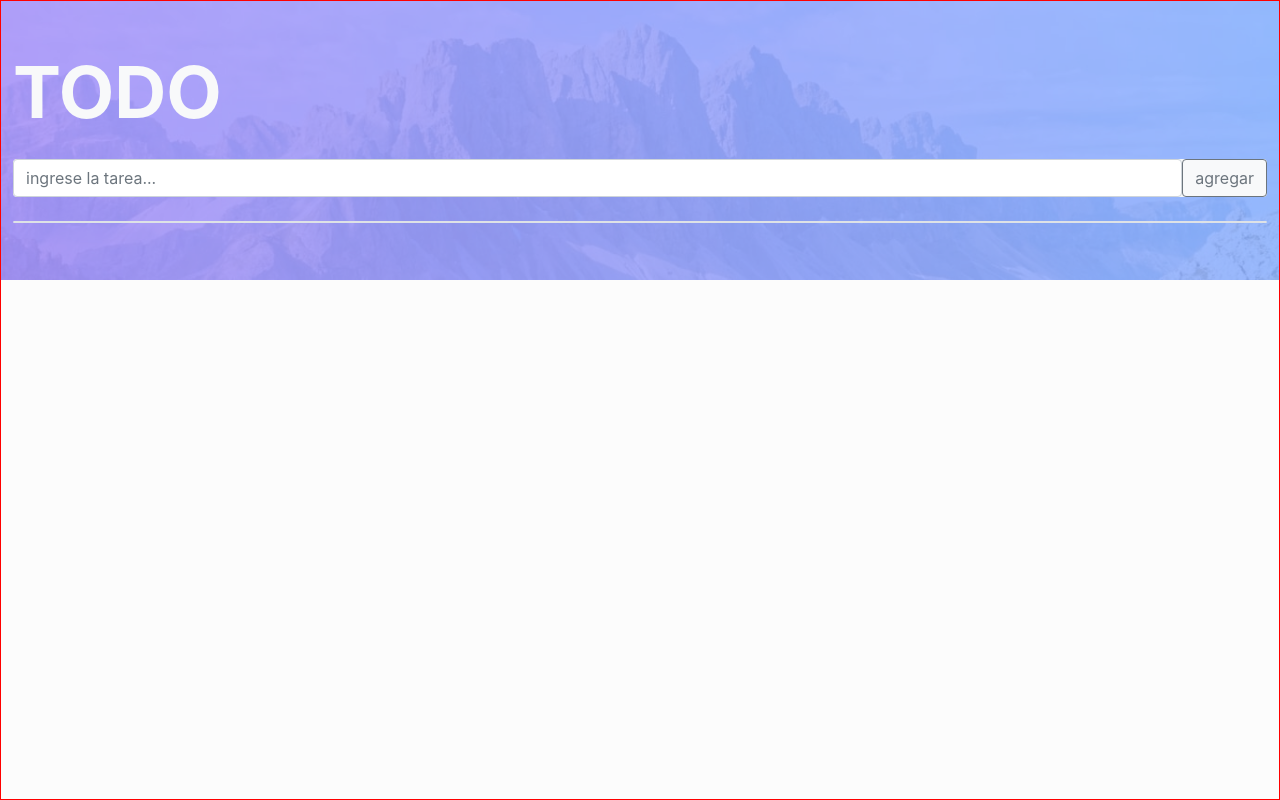
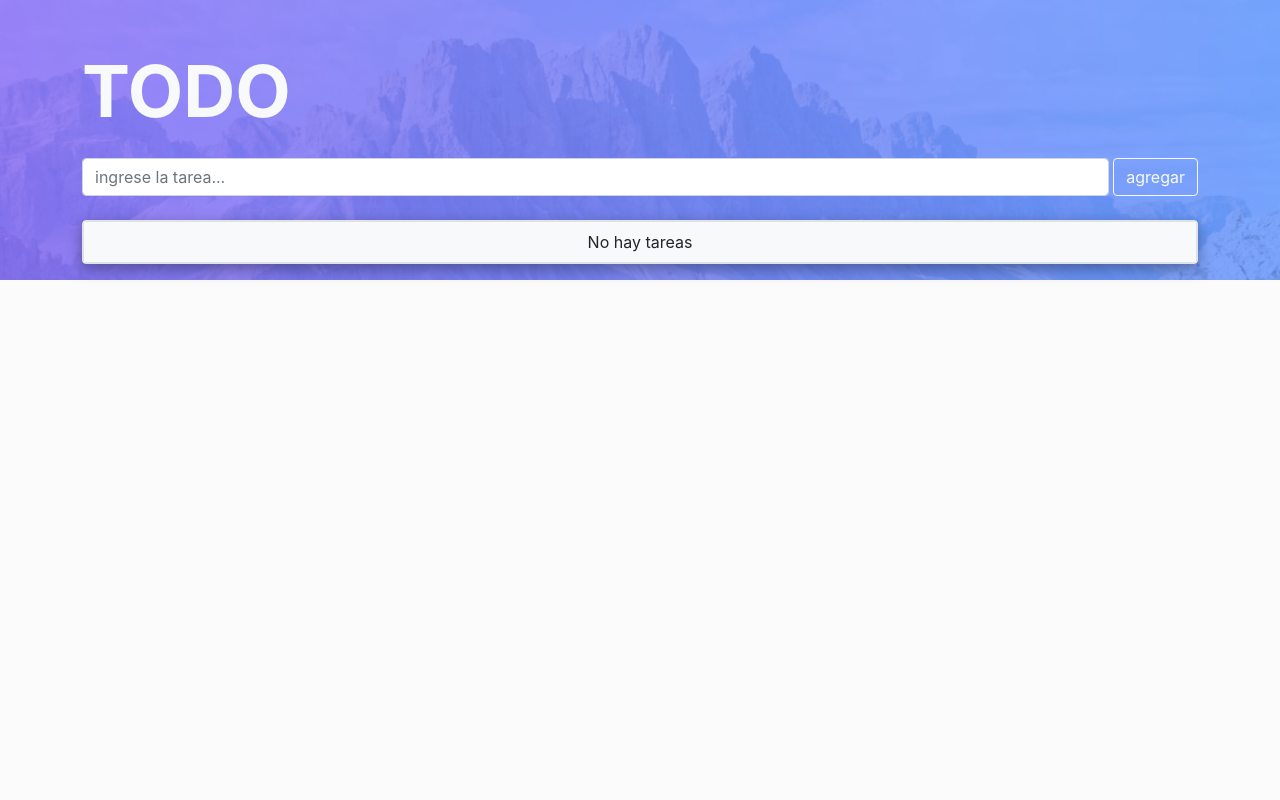
Before and after one commit to cacho-medina/todo-app, a React (Vite) app: page / in a window 1280 px wide. Built offline with nearby package versions, Linux system fonts and the light colour scheme.

Commit message:
primera version estable

```diff
--- a/src/components/Formulario/Formulario.jsx
+++ b/src/components/Formulario/Formulario.jsx
@@ -4,19 +4,20 @@ function Formulario() {
     const [tarea, setTarea] = useState("");
     const [listaTarea, setListaTarea] = useState([]);
     function handleChange(e) {
-        setTarea({ ...tarea, [e.target.name]: e.target.value });
+        setTarea(e.target.value);
     }
     function handleSubmit(e) {
         e.preventDefault();
         setListaTarea([...listaTarea, tarea]);
+        setTarea("");
     }
-
+    console.log(tarea);
     return (
         <>
             <form
                 action=""
                 onSubmit={handleSubmit}
-                className="bg-light border border-0 rounded d-flex"
+                className="border border-0 rounded d-flex gap-1"
             >
                 <input
                     className="form-control"
@@ -24,8 +25,9 @@ function Formulario() {
                     name="tarea"
                     placeholder="ingrese la tarea..."
                     onChange={handleChange}
+                    value={tarea}
                 />
-                <button className="btn btn-outline-secondary" type="submit">
+                <button className="btn btn-outline-light" type="submit">
                     agregar
                 </button>
             </form>
--- a/src/components/Lista/Lista.jsx
+++ b/src/components/Lista/Lista.jsx
@@ -1,11 +1,17 @@
 import Tarea from "../Tarea/Tarea";
+
+import styles from "./Lista.module.css";
 
 function Lista({ listaTarea }) {
     return (
-        <ul className="bg-light border rounded px-0">
-            {listaTarea?.map((tarea, index) => {
-                return <Tarea tarea={tarea} key={index} />;
-            })}
+        <ul className={`bg-light border rounded px-0 ${styles.shadow}`}>
+            {!listaTarea.length ? (
+                <Tarea />
+            ) : (
+                listaTarea?.map((tarea, index) => {
+                    return <Tarea tarea={tarea} key={index} />;
+                })
+            )}
         </ul>
     );
 }
--- /dev/null
+++ b/src/components/Lista/Lista.module.css
@@ -0,0 +1,3 @@
+.shadow {
+    box-shadow: rgba(0, 0, 0, 0.35) 0px 5px 15px;
+}
--- a/src/components/Tarea/Tarea.jsx
+++ b/src/components/Tarea/Tarea.jsx
@@ -9,7 +9,7 @@ function Tarea({ tarea }) {
             className="border border-1 d-flex justify-content-center align-items-center"
             onClick={handleActive}
         >
-            <p className="my-0 py-2">{tarea.tarea}</p>
+            <p className="my-0 py-2">{tarea ? tarea.tarea : "No hay tareas"}</p>
         </li>
     );
 }
--- a/src/pages/home/Home.jsx
+++ b/src/pages/home/Home.jsx
@@ -5,10 +5,10 @@ import styles from "./Home.module.css";
 const Home = () => {
     return (
         <section className={`container-fluid ${styles.contenedor} py-5`}>
-            <div className="mb-4">
+            <div className="container mb-4">
                 <h1 className="text-light fw-bold display-2">TODO</h1>
             </div>
-            <div className="d-flex flex-column gap-4">
+            <div className="container d-flex flex-column gap-4">
                 <Formulario></Formulario>
             </div>
         </section>
--- a/src/pages/home/Home.module.css
+++ b/src/pages/home/Home.module.css
@@ -2,6 +2,5 @@
     position: absolute;
     top: 0;
     min-height: 100vh;
-    background-color: #ffffff56;
-    border: 1px solid red;
+    background-color: #ffffff26;
 }
```
